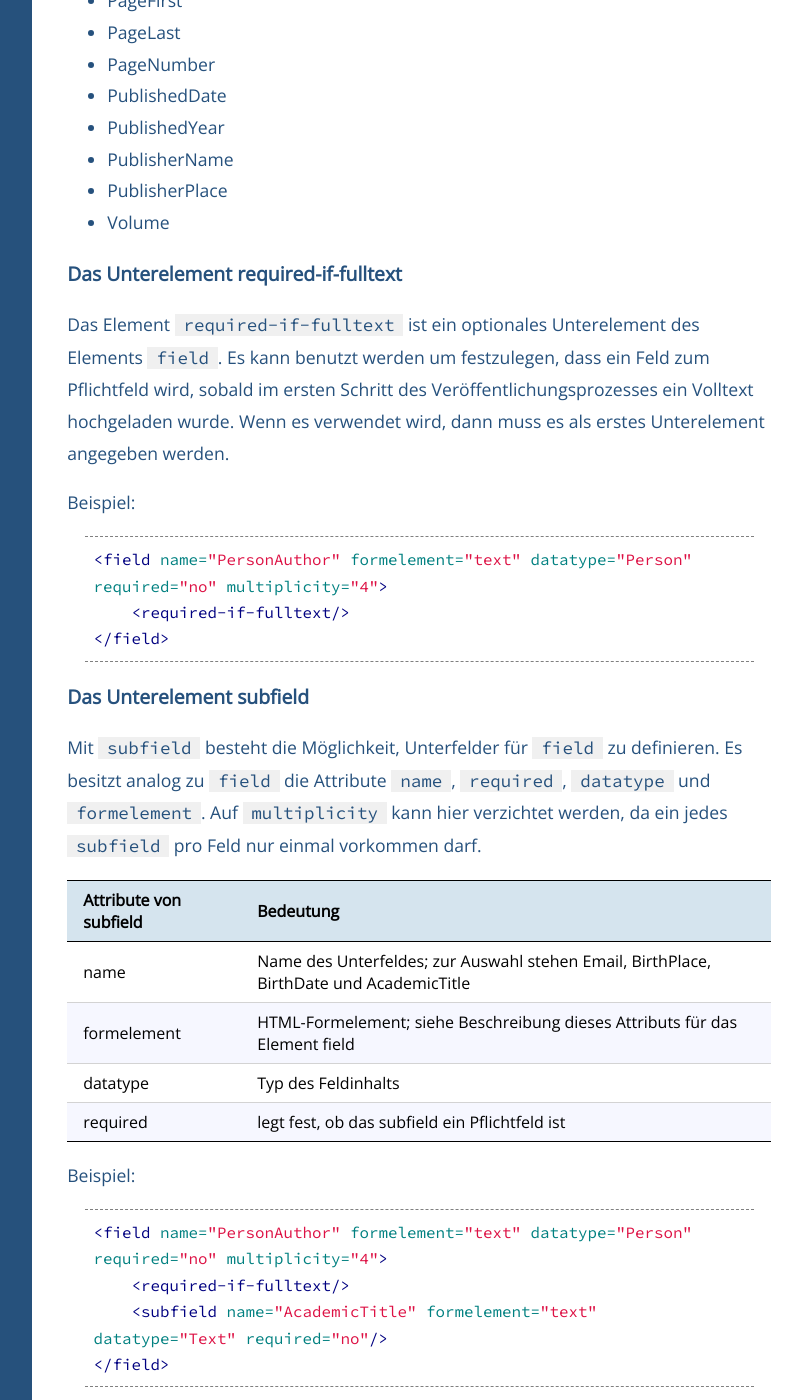
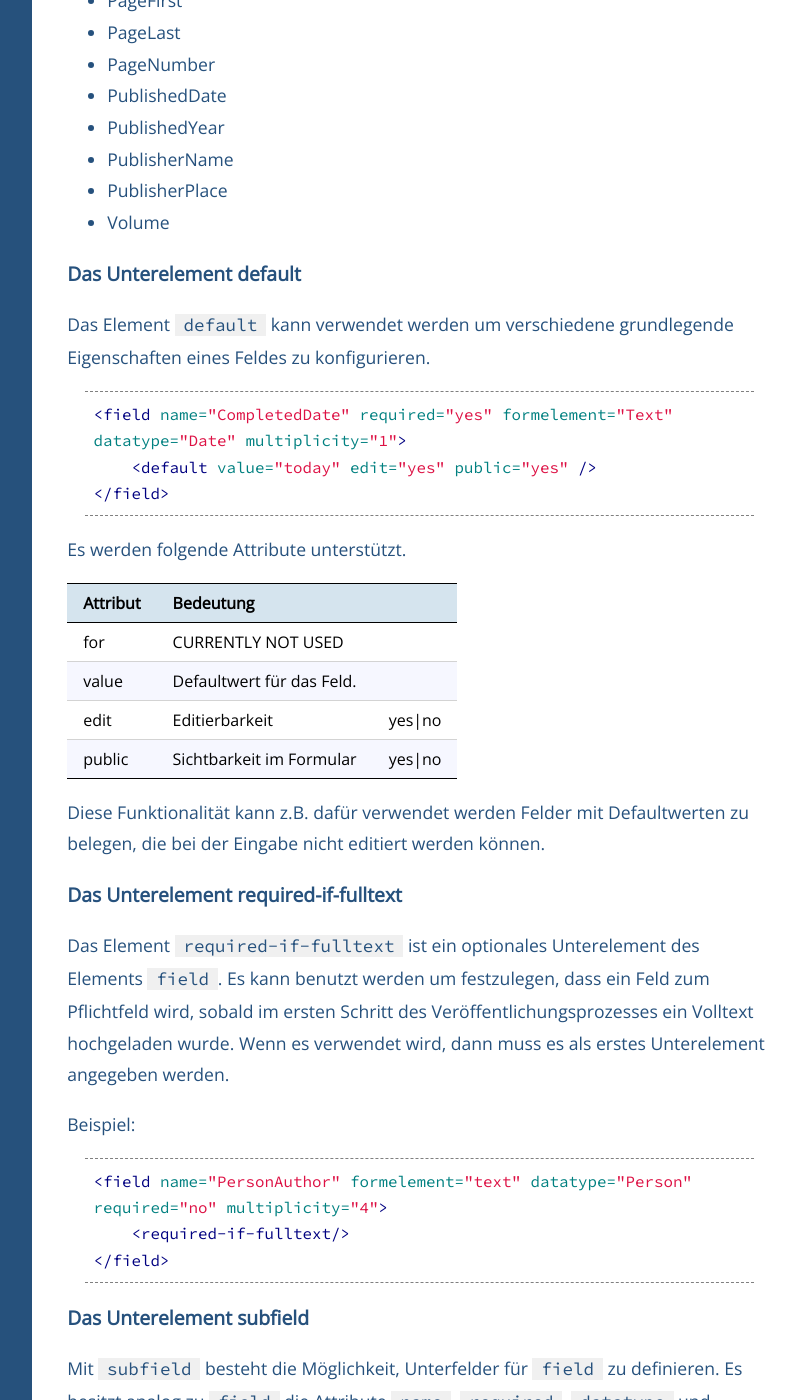
Before and after one commit to OPUS4/userdoc, a Jekyll site: the page built from configext/doctypes.md, in a window 1280 px wide and 1400 px high, scrolled down 3746 px. Shown: the whole window, without its empty margins (224-1026 px from the left). Built offline with Jekyll 4.4.1, drawn with Linux system fonts in a browser that asks for light colours.

Commit message:
OPUSVIER-2181 - Added description for subelement  'default'.

```diff
--- a/configext/doctypes.md
+++ b/configext/doctypes.md
@@ -130,6 +130,29 @@ diesen Feldern eine multiplicity von 1 zwingend notwendig ist:
 * PublisherName
 * PublisherPlace
 * Volume
+
+### Das Unterelement default
+
+Das Element `default` kann verwendet werden um verschiedene grundlegende Eigenschaften eines
+Feldes zu konfigurieren.
+
+{% highlight xml %}
+<field name="CompletedDate" required="yes" formelement="Text" datatype="Date" multiplicity="1">
+    <default value="today" edit="yes" public="yes" />
+</field>
+{% endhighlight %}
+
+Es werden folgende Attribute unterstützt.
+
+| Attribut | Bedeutung | |
+|--------------------+----+-------|
+| for | CURRENTLY NOT USED | |
+| value | Defaultwert für das Feld. | |
+| edit | Editierbarkeit |yes\|no |
+| public | Sichtbarkeit im Formular | yes\|no |
+
+Diese Funktionalität kann z.B. dafür verwendet werden Felder mit Defaultwerten zu belegen, die
+bei der Eingabe nicht editiert werden können.
 
 ### Das Unterelement required-if-fulltext
 
```
